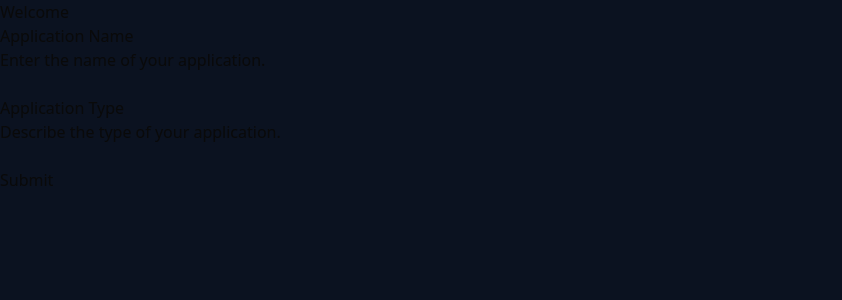
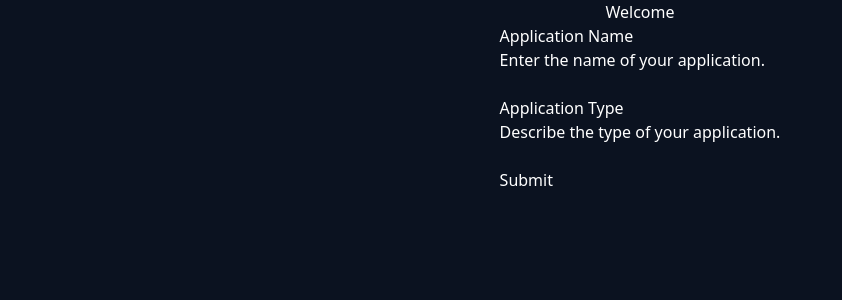
Before and after one commit to SoyTiyi/slotify-app, a Next.js app: page /onboarding in a window 1280 px wide. Shown: the top 300 px of the page, without its empty margins (0-842 px from the left). Built offline with nearby package versions, Linux system fonts and the light colour scheme; no server answers.

Commit message:
add shadcn form component

```diff
--- a/app/onboarding/page.tsx
+++ b/app/onboarding/page.tsx
@@ -13,16 +13,15 @@
   const handleSubmit = async (formData: FormData) => {
     const res = await completeOnboarding(formData)
     if (res?.message) {
-      // Forces a token refresh and refreshes the `User` object
       await user?.reload()
-      router.push('/')
+      router.push('/dashboard')
     }
     if (res?.error) {
       setError(res?.error)
     }
   }
   return (
-    <div>
+    <div className="flex flex-col justify-center items-center text-white">
       <h1>Welcome</h1>
       <form action={handleSubmit}>
         <div>
--- a/app/sign-in/[[...sign-in]]/page.tsx
+++ b/app/sign-in/[[...sign-in]]/page.tsx
@@ -1,5 +1,5 @@
 import { SignIn } from "@clerk/nextjs";
-import AuthForm from "@/src/components/AuthForm/AuthForm";
+import AuthForm from "@/components/AuthForm/AuthForm";
 
 const SignInPage = () => {
   return (
--- a/app/sign-up/[[...sign-up]]/page.tsx
+++ b/app/sign-up/[[...sign-up]]/page.tsx
@@ -1,5 +1,5 @@
 import { SignUp } from "@clerk/nextjs";
-import AuthForm from "@/src/components/AuthForm/AuthForm";
+import AuthForm from "@/components/AuthForm/AuthForm";
 
 const SignUpPage = () => {
   return (
--- /dev/null
+++ b/components/ui/button.tsx
@@ -0,0 +1,62 @@
+import * as React from "react"
+import { Slot } from "@radix-ui/react-slot"
+import { cva, type VariantProps } from "class-variance-authority"
+
+import { cn } from "@/lib/utils"
+
+const buttonVariants = cva(
+  "inline-flex items-center justify-center gap-2 whitespace-nowrap rounded-md text-sm font-medium transition-all disabled:pointer-events-none disabled:opacity-50 [&_svg]:pointer-events-none [&_svg:not([class*='size-'])]:size-4 shrink-0 [&_svg]:shrink-0 outline-none focus-visible:border-ring focus-visible:ring-ring/50 focus-visible:ring-[3px] aria-invalid:ring-destructive/20 dark:aria-invalid:ring-destructive/40 aria-invalid:border-destructive",
+  {
+    variants: {
+      variant: {
+        default: "bg-primary text-primary-foreground hover:bg-primary/90",
+        destructive:
+          "bg-destructive text-white hover:bg-destructive/90 focus-visible:ring-destructive/20 dark:focus-visible:ring-destructive/40 dark:bg-destructive/60",
+        outline:
+          "border bg-background shadow-xs hover:bg-accent hover:text-accent-foreground dark:bg-input/30 dark:border-input dark:hover:bg-input/50",
+        secondary:
+          "bg-secondary text-secondary-foreground hover:bg-secondary/80",
+        ghost:
+          "hover:bg-accent hover:text-accent-foreground dark:hover:bg-accent/50",
+        link: "text-primary underline-offset-4 hover:underline",
+      },
+      size: {
+        default: "h-9 px-4 py-2 has-[>svg]:px-3",
+        sm: "h-8 rounded-md gap-1.5 px-3 has-[>svg]:px-2.5",
+        lg: "h-10 rounded-md px-6 has-[>svg]:px-4",
+        icon: "size-9",
+        "icon-sm": "size-8",
+        "icon-lg": "size-10",
+      },
+    },
+    defaultVariants: {
+      variant: "default",
+      size: "default",
+    },
+  }
+)
+
+function Button({
+  className,
+  variant = "default",
+  size = "default",
+  asChild = false,
+  ...props
+}: React.ComponentProps<"button"> &
+  VariantProps<typeof buttonVariants> & {
+    asChild?: boolean
+  }) {
+  const Comp = asChild ? Slot : "button"
+
+  return (
+    <Comp
+      data-slot="button"
+      data-variant={variant}
+      data-size={size}
+      className={cn(buttonVariants({ variant, size, className }))}
+      {...props}
+    />
+  )
+}
+
+export { Button, buttonVariants }
--- /dev/null
+++ b/components/ui/form.tsx
@@ -0,0 +1,167 @@
+"use client"
+
+import * as React from "react"
+import type * as LabelPrimitive from "@radix-ui/react-label"
+import { Slot } from "@radix-ui/react-slot"
+import {
+  Controller,
+  FormProvider,
+  useFormContext,
+  useFormState,
+  type ControllerProps,
+  type FieldPath,
+  type FieldValues,
+} from "react-hook-form"
+
+import { cn } from "@/lib/utils"
+import { Label } from "@/components/ui/label"
+
+const Form = FormProvider
+
+type FormFieldContextValue<
+  TFieldValues extends FieldValues = FieldValues,
+  TName extends FieldPath<TFieldValues> = FieldPath<TFieldValues>,
+> = {
+  name: TName
+}
+
+const FormFieldContext = React.createContext<FormFieldContextValue>(
+  {} as FormFieldContextValue
+)
+
+const FormField = <
+  TFieldValues extends FieldValues = FieldValues,
+  TName extends FieldPath<TFieldValues> = FieldPath<TFieldValues>,
+>({
+  ...props
+}: ControllerProps<TFieldValues, TName>) => {
+  return (
+    <FormFieldContext.Provider value={{ name: props.name }}>
+      <Controller {...props} />
+    </FormFieldContext.Provider>
+  )
+}
+
+const useFormField = () => {
+  const fieldContext = React.useContext(FormFieldContext)
+  const itemContext = React.useContext(FormItemContext)
+  const { getFieldState } = useFormContext()
+  const formState = useFormState({ name: fieldContext.name })
+  const fieldState = getFieldState(fieldContext.name, formState)
+
+  if (!fieldContext) {
+    throw new Error("useFormField should be used within <FormField>")
+  }
+
+  const { id } = itemContext
+
+  return {
+    id,
+    name: fieldContext.name,
+    formItemId: `${id}-form-item`,
+    formDescriptionId: `${id}-form-item-description`,
+    formMessageId: `${id}-form-item-message`,
+    ...fieldState,
+  }
+}
+
+type FormItemContextValue = {
+  id: string
+}
+
+const FormItemContext = React.createContext<FormItemContextValue>(
+  {} as FormItemContextValue
+)
+
+function FormItem({ className, ...props }: React.ComponentProps<"div">) {
+  const id = React.useId()
+
+  return (
+    <FormItemContext.Provider value={{ id }}>
+      <div
+        data-slot="form-item"
+        className={cn("grid gap-2", className)}
+        {...props}
+      />
+    </FormItemContext.Provider>
+  )
+}
+
+function FormLabel({
+  className,
+  ...props
+}: React.ComponentProps<typeof LabelPrimitive.Root>) {
+  const { error, formItemId } = useFormField()
+
+  return (
+    <Label
+      data-slot="form-label"
+      data-error={!!error}
+      className={cn("data-[error=true]:text-destructive", className)}
+      htmlFor={formItemId}
+      {...props}
+    />
+  )
+}
+
+function FormControl({ ...props }: React.ComponentProps<typeof Slot>) {
+  const { error, formItemId, formDescriptionId, formMessageId } = useFormField()
+
+  return (
+    <Slot
+      data-slot="form-control"
+      id={formItemId}
+      aria-describedby={
+        !error
+          ? `${formDescriptionId}`
+          : `${formDescriptionId} ${formMessageId}`
+      }
+      aria-invalid={!!error}
+      {...props}
+    />
+  )
+}
+
+function FormDescription({ className, ...props }: React.ComponentProps<"p">) {
+  const { formDescriptionId } = useFormField()
+
+  return (
+    <p
+      data-slot="form-description"
+      id={formDescriptionId}
+      className={cn("text-muted-foreground text-sm", className)}
+      {...props}
+    />
+  )
+}
+
+function FormMessage({ className, ...props }: React.ComponentProps<"p">) {
+  const { error, formMessageId } = useFormField()
+  const body = error ? String(error?.message ?? "") : props.children
+
+  if (!body) {
+    return null
+  }
+
+  return (
+    <p
+      data-slot="form-message"
+      id={formMessageId}
+      className={cn("text-destructive text-sm", className)}
+      {...props}
+    >
+      {body}
+    </p>
+  )
+}
+
+export {
+  useFormField,
+  Form,
+  FormItem,
+  FormLabel,
+  FormControl,
+  FormDescription,
+  FormMessage,
+  FormField,
+}
--- /dev/null
+++ b/components/ui/label.tsx
@@ -0,0 +1,22 @@
+import * as React from "react"
+import * as LabelPrimitive from "@radix-ui/react-label"
+
+import { cn } from "@/lib/utils"
+
+function Label({
+  className,
+  ...props
+}: React.ComponentProps<typeof LabelPrimitive.Root>) {
+  return (
+    <LabelPrimitive.Root
+      data-slot="label"
+      className={cn(
+        "flex items-center gap-2 text-sm leading-none font-medium select-none group-data-[disabled=true]:pointer-events-none group-data-[disabled=true]:opacity-50 peer-disabled:cursor-not-allowed peer-disabled:opacity-50",
+        className
+      )}
+      {...props}
+    />
+  )
+}
+
+export { Label }
```
Also changed, not shown: package.json (+6 -1 lines), components/AuthForm/AuthForm.tsx (renamed from src/components/AuthForm/AuthForm.tsx), components/animation/AnimatedBackground.tsx (renamed from src/components/animation/AnimatedBackground.tsx), 1 other file (tests, documents, lock files or other folders).
